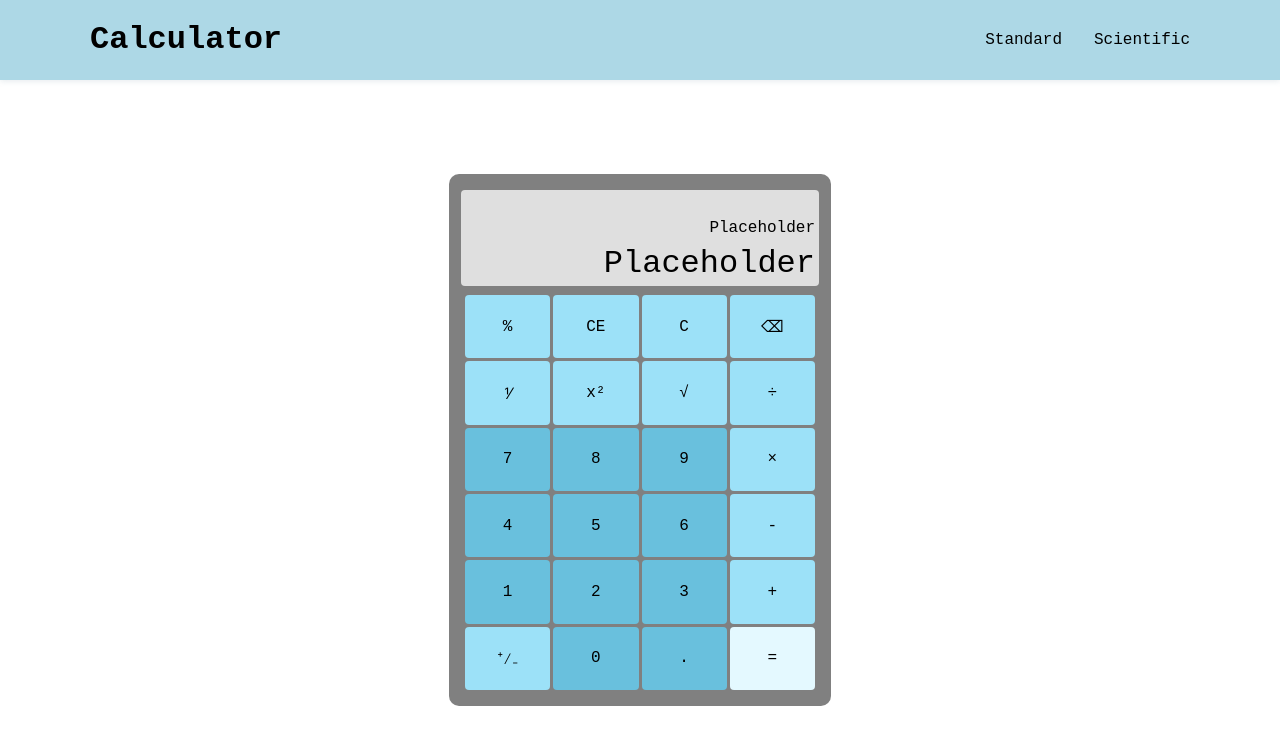
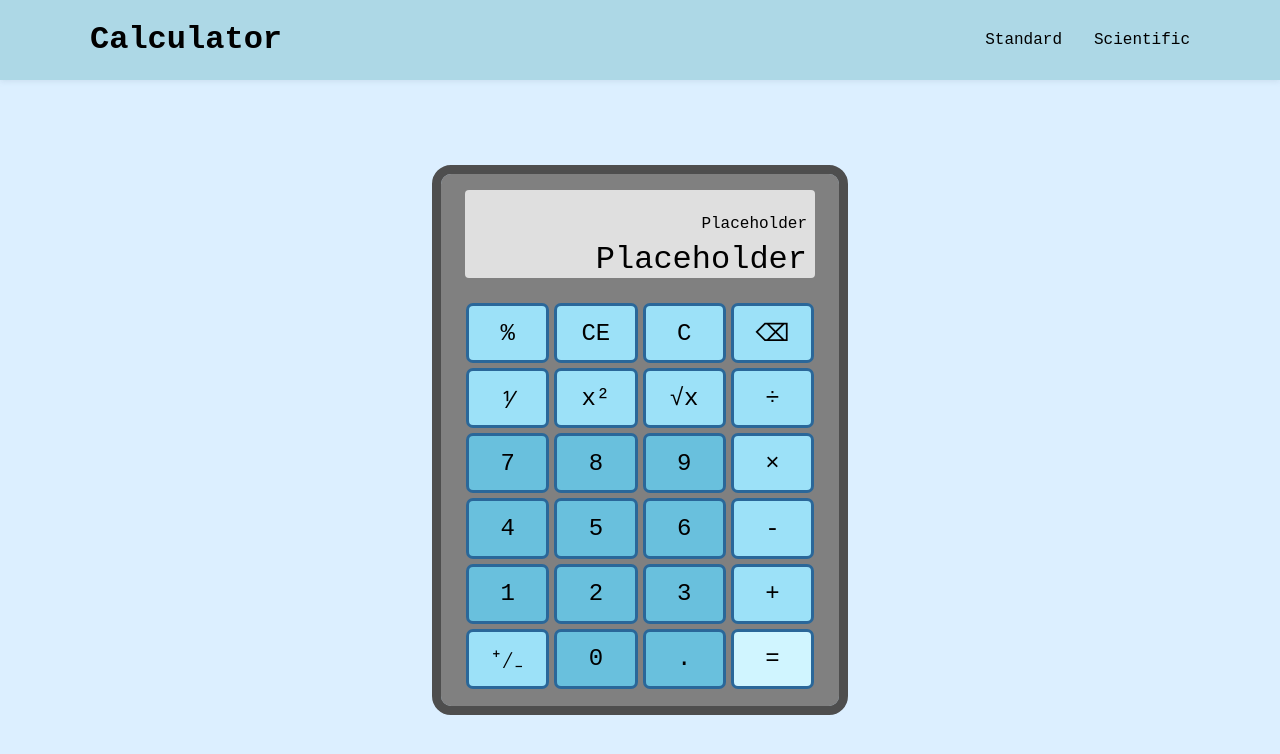
Before and after one commit to Blastose/calculator, a plain HTML site: page index.html in a window 1280 px wide. Drawn offline with Linux system fonts and the light colour scheme.

Commit message:
Style calculator buttons

```diff
--- a/index.html
+++ b/index.html
@@ -36,7 +36,7 @@
           <div class="row">
             <div class="operator-key" data-value="⅟">⅟</div>
             <div class="operator-key" data-value="x²">x²</div>
-            <div class="operator-key" data-value="√">√</div>
+            <div class="operator-key" data-value="√">√x</div>
             <div class="operator-key" data-value="÷">÷</div>
           </div>
           <div class="row">
--- a/styles.css
+++ b/styles.css
@@ -1,6 +1,7 @@
 body {
   margin: 0;
   font-family: 'Courier New', Courier, monospace;
+  background-color: rgb(220, 239, 255);
 }
 
 .container {
@@ -49,12 +50,13 @@ body {
   height: 500px;
   background-color: grey;
   border-radius: 10px;
+  outline: 9px solid rgb(78, 78, 78);
   display: flex;
   flex-direction: column;
   align-items: center;
   justify-content: space-between;
-  padding: 16px;
-  gap: 9px;
+  padding: 16px 24px;
+  gap: 24px;
 }
 
 .calculator-keys {
@@ -71,10 +73,12 @@ body {
   padding: 4px 8px;
   cursor: pointer;
   user-select: none;
-  transition-duration: 0.2s;
+  transition-duration: 0.25s;
   display: flex;
   align-items: center;
   justify-content: center;
+  margin: 4px;
+  box-shadow: 0px 0px 0px 3px rgb(42, 103, 153);
 }
 
 .calc-key {
@@ -86,13 +90,13 @@ body {
 }
 
 .equals-key {
-  background-color: rgb(228, 249, 255);
+  background-color: rgb(208, 245, 255);
 }
 
 .calc-key:hover,
 .operator-key:hover,
 .equals-key:hover {
-  background-color: rgb(71, 146, 172);
+  background-color: rgb(235, 250, 255);
 }
 
 .calculator-input {
@@ -101,10 +105,12 @@ body {
   flex: 1;
   width: 100%;
   gap: 3px;
+  font-size: 24px;
 }
 
 .row {
   display: flex;
+  justify-content: center;
   flex: 1;
   gap: 3px;
 }
@@ -112,7 +118,6 @@ body {
 .calculator-display {
   background-color: rgb(223, 223, 223);
   border-radius: 4px;
-  padding: 4px;
   gap: 8px;
   width: 100%;
   height: 88px;
@@ -124,8 +129,10 @@ body {
 
 .calculator-display-top {
   font-size: 16px;
+  padding-right: 8px;
 }
 
 .calculator-display-bottom {
   font-size: 32px;
+  padding-right: 8px;
 }
```
